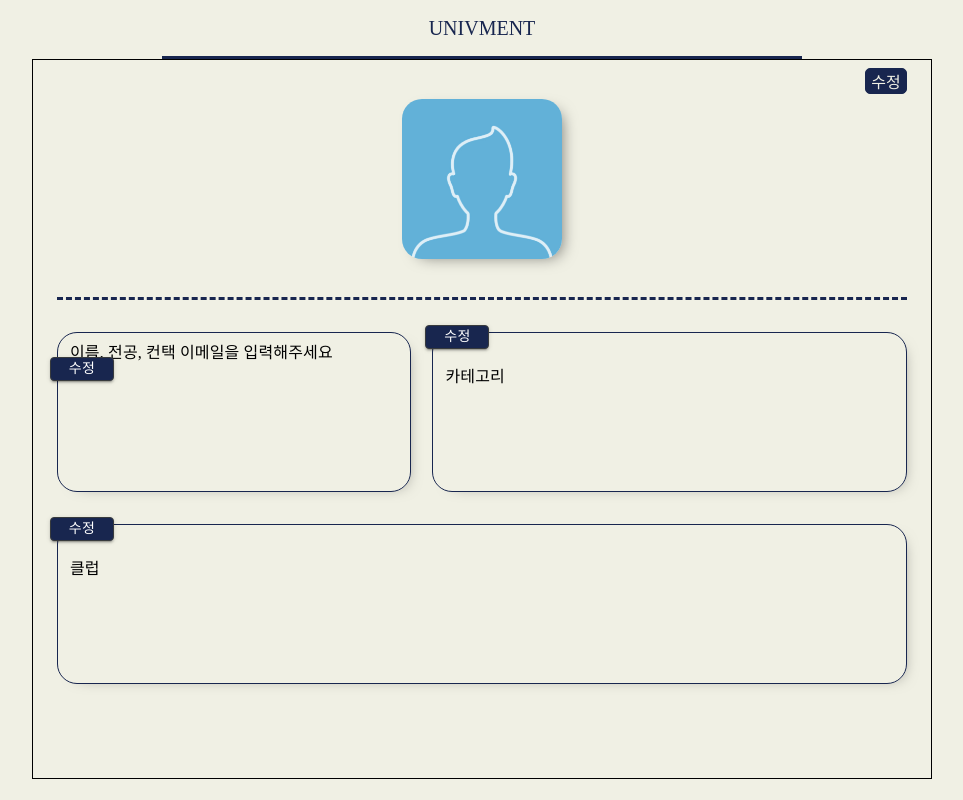
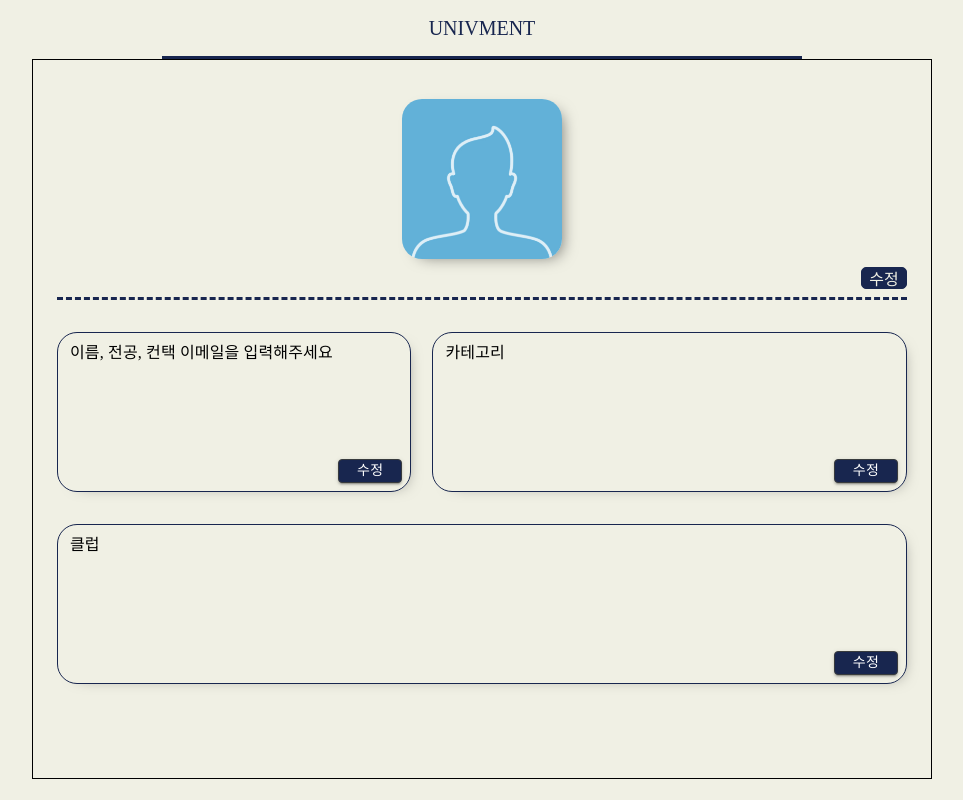
Before and after one commit to LikeLion-at-DGU/Univment_front, a React (Create React App) app: page /mypage in a window 1280 px wide. Shown: the whole page, without its empty margins (158-1121 px from the left). Built offline with nearby package versions, Linux system fonts and the light colour scheme; a web font is replaced by a local one.

Commit message:
[styles] modify mypage button css

```diff
--- a/src/pages/Mypage.js
+++ b/src/pages/Mypage.js
@@ -43,7 +43,8 @@ const Mypage = () => {
         maxWidth="md"
         sx={{ border: "1px solid black", minHeight: "90vh" }}
       >
-        <Grid container rowGap={4} justifyContent="space-between" position="relative">
+        <Grid container rowGap={4} justifyContent="space-between">
+          {/* 프로필 그리드------------------------------------------------ */}
           <Grid
             item
             xs={12}
@@ -53,6 +54,7 @@ const Mypage = () => {
               display: "flex",
               justifyContent: "center",
               alignItems: "center",
+              position: "relative",
             }}
           >
             <label htmlFor="mainProfile">
@@ -68,6 +70,7 @@ const Mypage = () => {
             />
             <DefaultImg />
           </Grid>
+          {/* 베이직 그리드------------------------------------------------ */}
           <Grid
             item
             xs={12}
@@ -77,25 +80,27 @@ const Mypage = () => {
               borderRadius: 5,
               boxShadow: "7px 5px 15px -12px rgba(0, 0, 0, 0.5)",
               height: "20vh",
+              position: "relative",
             }}
-            position="relative"
           >
             <Typography sx={{ fontFamily: "Jeju Myeongjo", margin: "1vh 0 0 1.5vh" }}>
               이름, 전공, 컨택 이메일을 입력해주세요
             </Typography>
             <Button
               variant="contained"
+              className={styles.basicBtn}
               sx={{
                 color: "#fff",
                 backgroundColor: "#18264f",
                 border: "1px solid #383b3d",
                 fontFamily: "Jeju Myeongjo",
+                position: "absolute",
               }}
-              className={styles.basicBtn}
             >
               수정
             </Button>
           </Grid>
+          {/* 카테고리 그리드------------------------------------------------ */}
           <Grid
             item
             xs={12}
@@ -106,18 +111,19 @@ const Mypage = () => {
               boxShadow: "7px 5px 15px -12px rgba(0, 0, 0, 0.5)",
               height: "20vh",
               alignItems: "flex-end",
+              position: "relative",
             }}
-            position="relative"
           >
             <Button
               variant="contained"
+              className={styles.categoryBtn}
               sx={{
                 color: "#fff",
                 backgroundColor: "#18264f",
                 border: "1px solid #383b3d",
                 fontFamily: "Jeju Myeongjo",
+                position: "absolute",
               }}
-              className={styles.categoryBtn}
             >
               수정
             </Button>
@@ -125,6 +131,7 @@ const Mypage = () => {
               카테고리
             </Typography>
           </Grid>
+          {/* 클럽 그리드------------------------------------------------ */}
           <Grid
             item
             xs={12}
@@ -133,17 +140,19 @@ const Mypage = () => {
               borderRadius: 5,
               boxShadow: "7px 5px 15px -12px rgba(0, 0, 0, 0.5)",
               height: "20vh",
+              position: "relative",
             }}
           >
             <Button
               variant="contained"
+              className={styles.clubBtn}
               sx={{
                 color: "#fff",
                 backgroundColor: "#18264f",
                 border: "1px solid #383b3d",
                 fontFamily: "Jeju Myeongjo",
+                position: "absolute",
               }}
-              className={styles.clubBtn}
             >
               수정
             </Button>
--- a/src/pages/SignIn.js
+++ b/src/pages/SignIn.js
@@ -39,7 +39,6 @@ const SignIn = () => {
         localStorage.setItem("auth", true); // 로그인 설정
         localStorage.setItem("refresh-token", response.data.refresh_token);
         localStorage.setItem("id", response.data.user.pk);
-        localStorage.setItem("username", response.data.user.name);
         setIsLoggedIn(true);
         alert("로그인 성공");
         navigate("/home", { replace: true });
--- a/src/pages/SignUp.js
+++ b/src/pages/SignUp.js
@@ -153,7 +153,6 @@ const SignUp = () => {
         axios.defaults.headers.common["Authorization"] = `Bearer ${accessToken}`;
         localStorage.setItem("refresh-token", response.data.refresh_token);
         localStorage.setItem("id", response.data.user.pk);
-        localStorage.setItem("username", response.data.user.name);
         alert("회원가입 성공");
         navigate("/signIn", { replace: true });
       })
--- a/src/static/css/Mypage.module.css
+++ b/src/static/css/Mypage.module.css
@@ -32,10 +32,10 @@
 .profileBtn {
   display: flex;
   position: absolute;
-  top: 1vh;
+  bottom: 1vh;
   right: 0;
-  width: 5vh;
-  height: 3vh;
+  width: 5.5vh;
+  height: 2.5vh;
   color: #f0f0e4;
   background-color: #18264f;
   border: 1px solid #18264f;
@@ -47,20 +47,17 @@
 }
 
 .basicBtn {
-  position: absolute;
   bottom: 1vh;
   right: 1vh;
   height: 3vh;
 }
 
 .categoryBtn {
-  position: absolute;
   bottom: 1vh;
   right: 1vh;
   height: 3vh;
 }
 .clubBtn {
-  position: absolute;
   bottom: 1vh;
   right: 1vh;
   height: 3vh;
```
